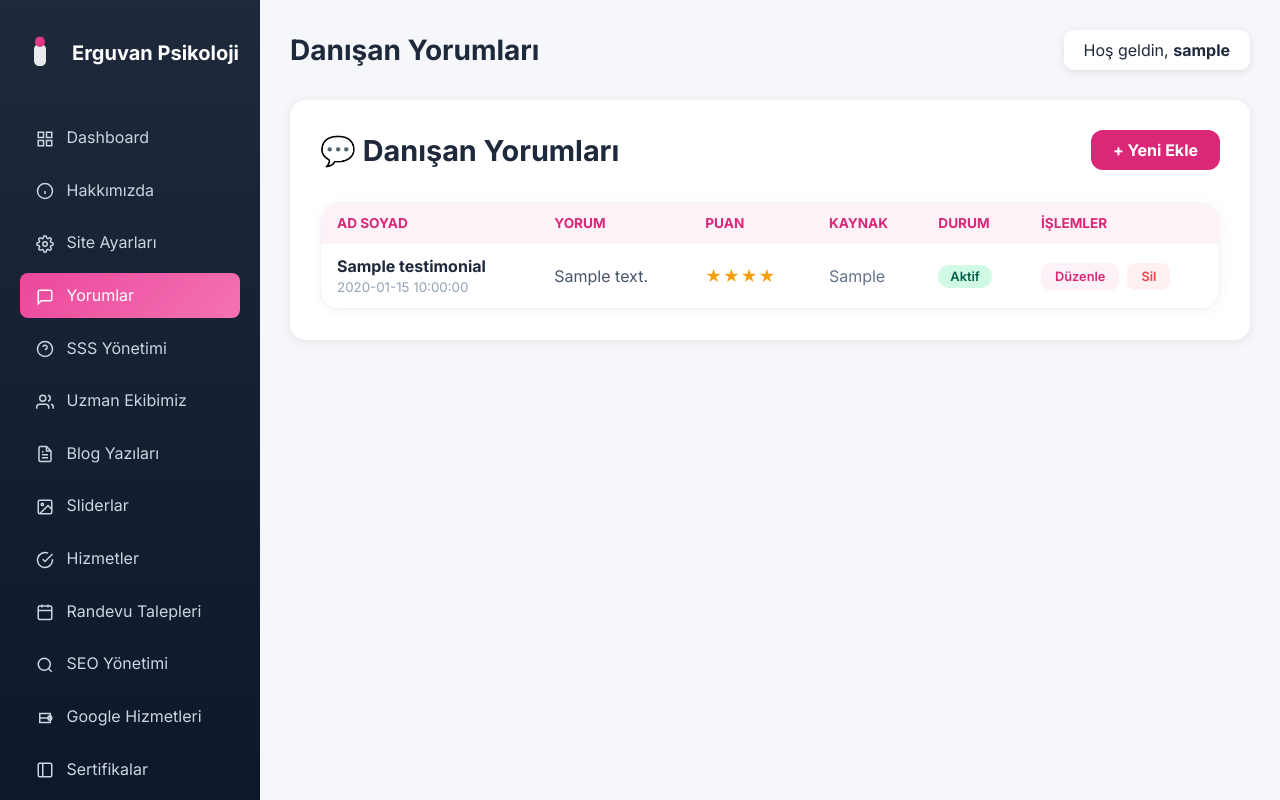
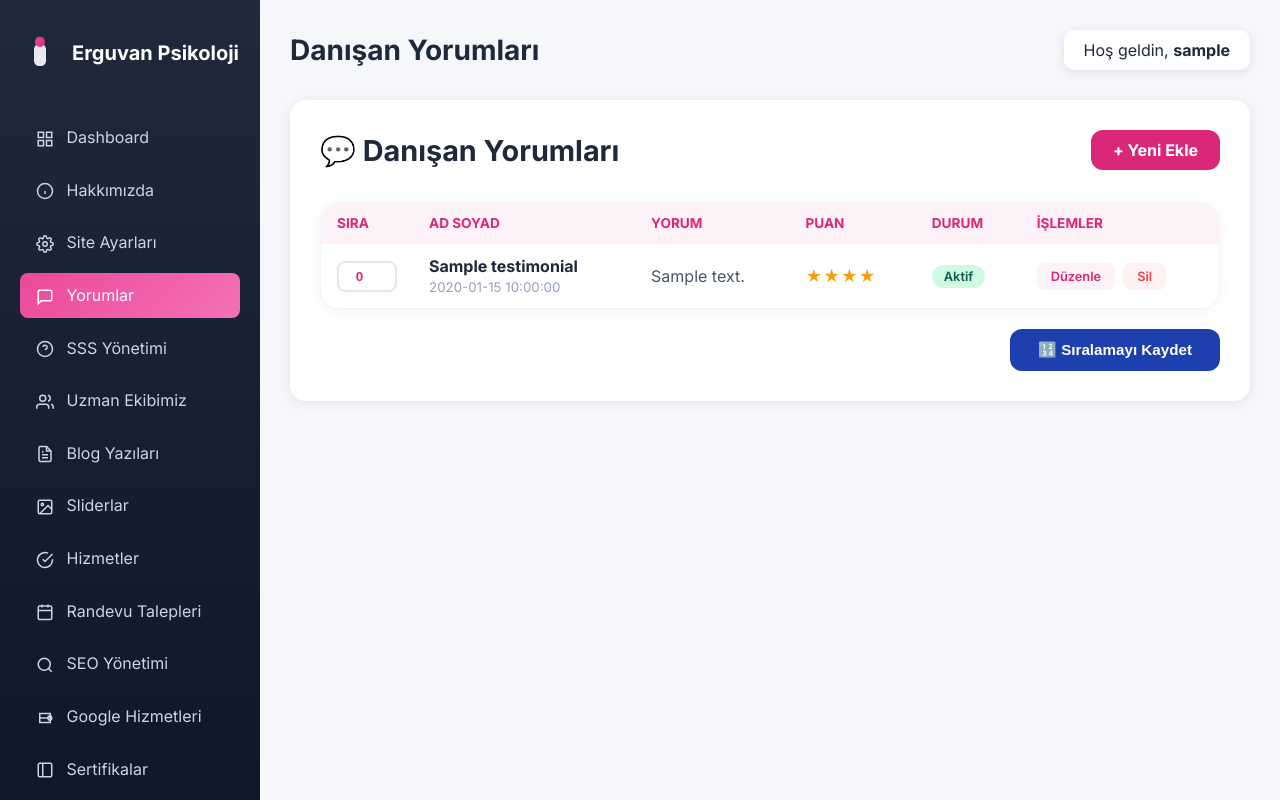
Before and after one commit to erguvanpsikoloji-cmyk/erguvan, a PHP site: page /admin/pages/testimonials.php in a window 1280 px wide. Run offline with PHP 8.4, Linux system fonts and the light colour scheme; the visitor is signed in with stand-in values (Sample User, id 1); tables that the repository leaves empty or names only in its code hold one stand-in row (values such as "Sample post").

Commit message:
v78 fix2: testimonials admin inline sira guncelleme - Siralama Kaydet butonu

```diff
--- a/admin/pages/testimonials.php
+++ b/admin/pages/testimonials.php
@@ -27,6 +27,17 @@ if (isset($_GET['toggle'])) {
     header("Location: " . admin_url('pages/testimonials.php?status_updated=1'));
     exit;
 }
+
+// Toplu sıra güncelleme
+if ($_SERVER['REQUEST_METHOD'] === 'POST' && isset($_POST['bulk_order'])) {
+    foreach ($_POST['order'] as $id => $order) {
+        $db->prepare("UPDATE testimonials SET display_order = ? WHERE id = ?")
+            ->execute([(int) $order, (int) $id]);
+    }
+    header("Location: " . admin_url('pages/testimonials.php?order_updated=1'));
+    exit;
+}
+
 
 // Yorumları çek
 try {
@@ -131,39 +142,35 @@ require_once __DIR__ . '/../includes/header.php';
 </div>
 
 <?php if (isset($_GET['success'])): ?>
-    <div class="alert alert-success"
-        style="background:#d1fae5;color:#065f46;padding:12px 20px;border-radius:10px;margin-bottom:1rem;">✅ Yorum silindi.
-    </div>
+    <div style="background:#d1fae5;color:#065f46;padding:12px 20px;border-radius:10px;margin-bottom:1rem;">✅ Yorum silindi.</div>
 <?php endif; ?>
 <?php if (isset($_GET['added'])): ?>
-    <div class="alert alert-success"
-        style="background:#d1fae5;color:#065f46;padding:12px 20px;border-radius:10px;margin-bottom:1rem;">✅ Yorum eklendi.
-    </div>
+    <div style="background:#d1fae5;color:#065f46;padding:12px 20px;border-radius:10px;margin-bottom:1rem;">✅ Yorum eklendi.</div>
 <?php endif; ?>
 <?php if (isset($_GET['updated'])): ?>
-    <div class="alert alert-success"
-        style="background:#d1fae5;color:#065f46;padding:12px 20px;border-radius:10px;margin-bottom:1rem;">✅ Yorum
-        güncellendi.</div>
+    <div style="background:#d1fae5;color:#065f46;padding:12px 20px;border-radius:10px;margin-bottom:1rem;">✅ Yorum güncellendi.</div>
+<?php endif; ?>
+<?php if (isset($_GET['order_updated'])): ?>
+    <div style="background:#dbeafe;color:#1e40af;padding:12px 20px;border-radius:10px;margin-bottom:1rem;">🔢 Sıralama güncellendi.</div>
 <?php endif; ?>
 
 <?php if (empty($testimonials)): ?>
     <div style="text-align:center;padding:60px;background:#fff;border-radius:20px;border:2px dashed #e2e8f0;">
-        <p style="color:#64748b;font-size:1.1rem;">Henüz yorum yok. <a
-                href="<?php echo admin_url('pages/testimonial-add.php'); ?>" style="color:#db2777;">Yorum ekle →</a></p>
-        <p style="color:#94a3b8;font-size:0.85rem;margin-top:8px;">Yorumları ilk kez yüklemek için: <a
-                href="<?php echo url('setup_testimonials.php'); ?>" target="_blank"
-                style="color:#db2777;">setup_testimonials.php</a></p>
+        <p style="color:#64748b;font-size:1.1rem;">Henüz yorum yok. <a href="<?php echo admin_url('pages/testimonial-add.php'); ?>" style="color:#db2777;">Yorum ekle →</a></p>
     </div>
 <?php else: ?>
-    <div
-        style="background:#fff;border-radius:20px;overflow:hidden;border:1px solid #f1f5f9;box-shadow:0 2px 15px rgba(0,0,0,0.04);">
+    <form method="POST">
+        <?php echo csrfField(); ?>
+        <input type="hidden" name="bulk_order" value="1">
+
+        <div style="background:#fff;border-radius:20px;overflow:hidden;border:1px solid #f1f5f9;box-shadow:0 2px 15px rgba(0,0,0,0.04);">
             <table class="testimonial-table">
                 <thead>
                     <tr>
+                        <th style="width:60px;">Sıra</th>
                         <th>Ad Soyad</th>
                         <th>Yorum</th>
                         <th>Puan</th>
-                    <th>Kaynak</th>
                         <th>Durum</th>
                         <th>İşlemler</th>
                     </tr>
@@ -172,24 +179,26 @@ require_once __DIR__ . '/../includes/header.php';
                     <?php foreach ($testimonials as $t): ?>
                         <tr>
                             <td>
+                                <input type="number" name="order[<?php echo $t['id']; ?>]"
+                                    value="<?php echo (int)($t['display_order'] ?? 0); ?>"
+                                    min="0" max="999"
+                                    style="width:60px;padding:6px 8px;border:2px solid #e2e8f0;border-radius:8px;text-align:center;font-weight:700;color:#db2777;">
+                            </td>
+                            <td>
                                 <strong><?php echo htmlspecialchars($t['name']); ?></strong><br>
                                 <small style="color:#94a3b8;"><?php echo htmlspecialchars($t['date_info'] ?? ''); ?></small>
                             </td>
-                        <td style="max-width:280px;color:#475569;">
-                            <?php echo htmlspecialchars(mb_strimwidth($t['comment'], 0, 90, '...')); ?></td>
-                        <td><span class="stars"><?php echo str_repeat('★', (int) $t['rating']); ?></span></td>
-                        <td style="color:#64748b;"><?php echo htmlspecialchars($t['source'] ?? 'Google'); ?></td>
+                            <td style="max-width:250px;color:#475569;"><?php echo htmlspecialchars(mb_strimwidth($t['comment'], 0, 80, '...')); ?></td>
+                            <td><span class="stars"><?php echo str_repeat('★', (int)$t['rating']); ?></span></td>
                             <td>
-                            <a href="?toggle=<?php echo $t['id']; ?>"
-                                class="status-badge <?php echo $t['is_active'] ? 'active' : 'inactive'; ?>">
+                                <a href="?toggle=<?php echo $t['id']; ?>" class="status-badge <?php echo $t['is_active'] ? 'active' : 'inactive'; ?>">
                                     <?php echo $t['is_active'] ? 'Aktif' : 'Pasif'; ?>
                                 </a>
                             </td>
                             <td>
                                 <div class="action-btns">
                                     <a href="testimonial-edit.php?id=<?php echo $t['id']; ?>" class="btn-edit">Düzenle</a>
-                                <a href="?delete=<?php echo $t['id']; ?>" class="btn-delete"
-                                    onclick="return confirm('Emin misiniz?')">Sil</a>
+                                    <a href="?delete=<?php echo $t['id']; ?>" class="btn-delete" onclick="return confirm('Emin misiniz?')">Sil</a>
                                 </div>
                             </td>
                         </tr>
@@ -197,6 +206,13 @@ require_once __DIR__ . '/../includes/header.php';
                 </tbody>
             </table>
         </div>
+
+        <div style="margin-top:1.2rem;text-align:right;">
+            <button type="submit" style="background:#1e40af;color:#fff;padding:12px 28px;border:none;border-radius:12px;font-weight:700;font-size:0.95rem;cursor:pointer;">
+                🔢 Sıralamayı Kaydet
+            </button>
+        </div>
+    </form>
 <?php endif; ?>
 
 <?php require_once __DIR__ . '/../includes/footer.php'; ?>
```
Also changed, not shown: 1 other file. Lines whose indentation alone changed are shown as unchanged.
